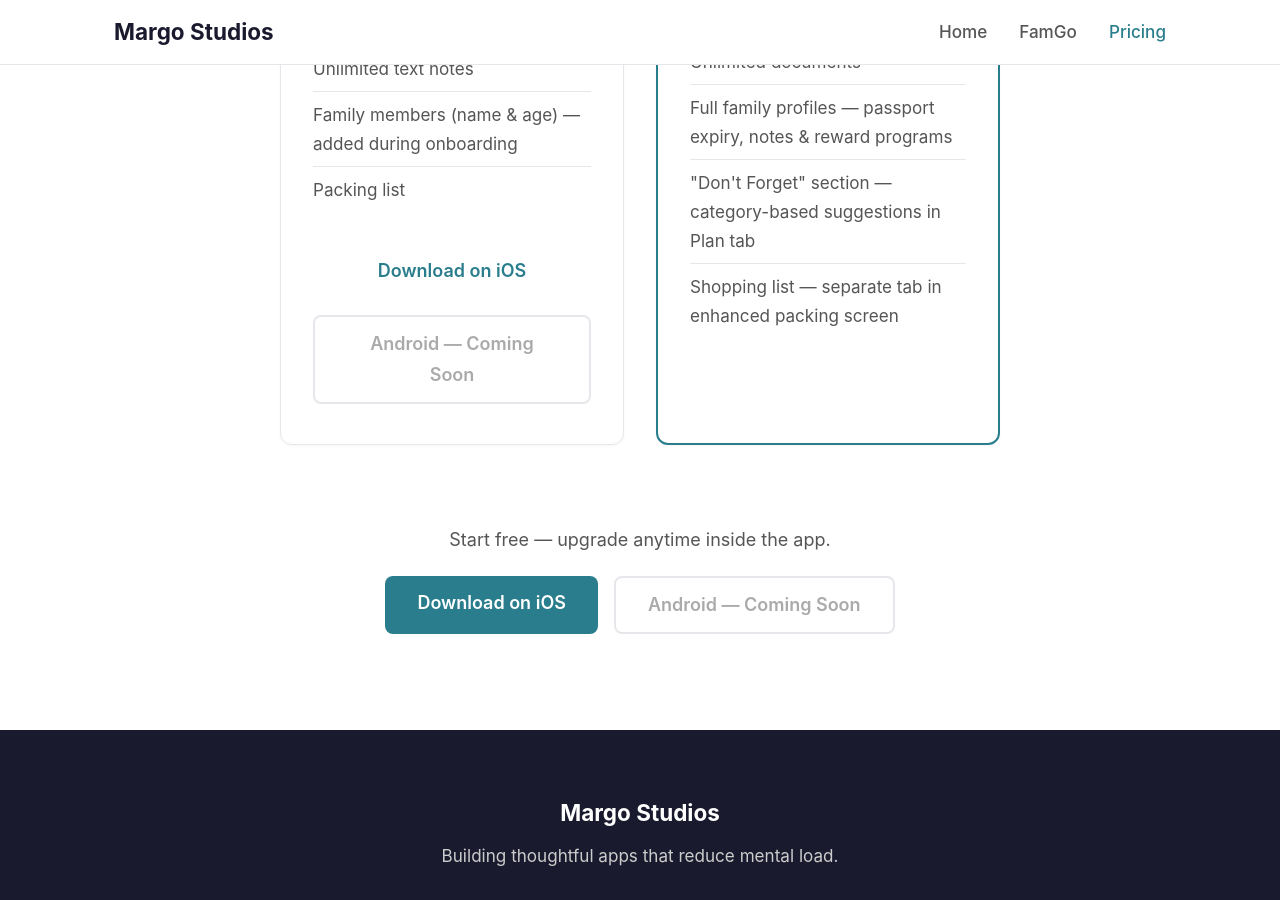
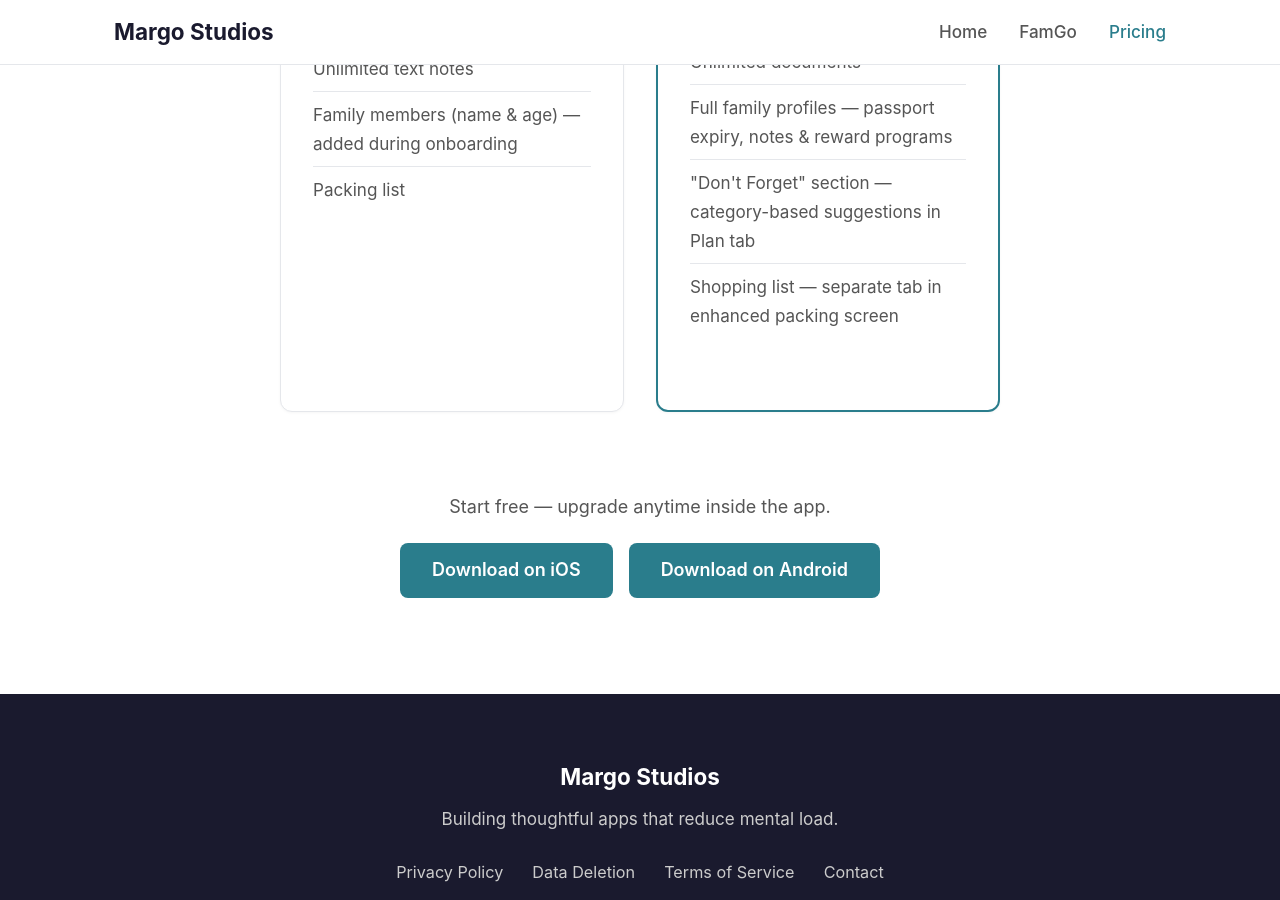
Before and after one commit to margostudios/margostudios-website, a Jekyll site: the page built from _pages/pricing.md, in a window 1280 px wide and 900 px high, scrolled down 687 px. Built offline with Jekyll 4.4.1, drawn with Linux system fonts in a browser that asks for light colours.

Commit message:
Update app download options for Android
Removed the Android download button placeholder and added a link to the Google Play Store for Android downloads.

```diff
--- a/_pages/pricing.md
+++ b/_pages/pricing.md
@@ -19,10 +19,6 @@
       <li>Family members (name &amp; age) — added during onboarding</li>
       <li>Packing list</li>
     </ul>
-    <div class="app-download-buttons" style="margin-top: 1.5rem;">
-      <a href="https://apps.apple.com/us/app/famgo/id6758233680" class="btn btn-secondary">Download on iOS</a>
-      <span class="btn btn-disabled">Android — Coming Soon</span>
-    </div>
   </div>
   <div class="pricing-card featured">
     <h3>Premium</h3>
@@ -43,6 +39,6 @@
   <p>Start free — upgrade anytime inside the app.</p>
   <div class="app-download-buttons">
     <a href="https://apps.apple.com/us/app/famgo/id6758233680" class="btn btn-primary">Download on iOS</a>
-    <span class="btn btn-disabled">Android — Coming Soon</span>
+    <a href="https://play.google.com/store/apps/details?id=com.famgo.trip" class="btn btn-primary">Download on Android</a>
   </div>
 </div>
```
